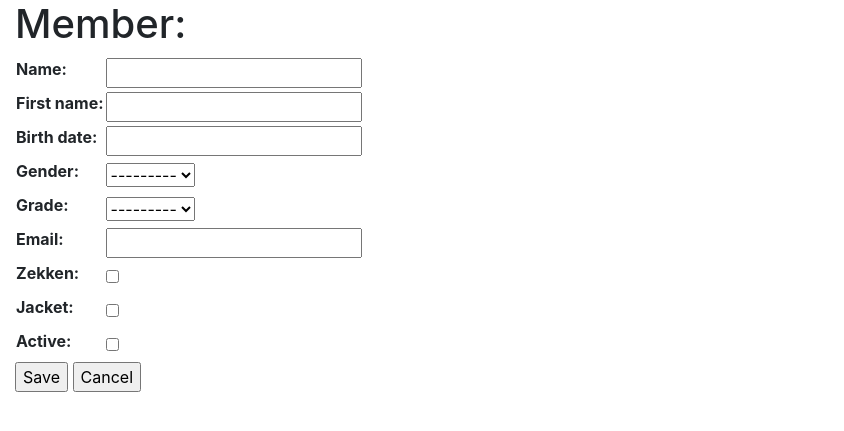
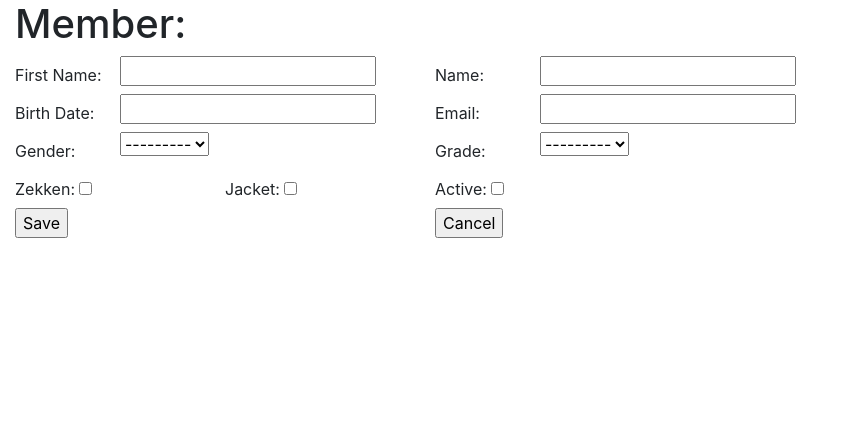
Before and after one commit to hanbei/kdmanager, a Django app: page /create/ in a window 1280 px wide. Shown: the part 56-487 px from the top of the page, without its empty margins (0-844 px from the left). Run offline with Django 3.2, Linux system fonts and the light colour scheme; the visitor is signed in with stand-in values (Sample User, id 1); some libraries are stand-ins or nearby versions.

Commit message:
Better member addition form

```diff
--- a/kader/templates/kader/member_form.html
+++ b/kader/templates/kader/member_form.html
@@ -5,12 +5,68 @@
     <div class="col-md-12">
         <h1>Member:</h1>
         <form action="" method="post">
-            <table>
-                {% csrf_token %}
-                {{ form.as_table }}
-            </table>
-            <input type="submit" value="Save"/>
-            <input type="submit" formnovalidate name="cancel" value="Cancel"/>
+            {% csrf_token %}
+            <div class="form-row">
+                {{ form.first_name.errors }}
+                <label class="col-form-label col-md-1" for="{{ form.first_name.id_for_label }}">First Name:</label>
+                <div class="col-md-3">
+                    {{ form.first_name }}
+                </div>
+                {{ form.name.errors }}
+                <label class="col-form-label col-md-1" for="{{ form.name.id_for_label }}">Name:</label>
+                <div class="col-md-3">
+                    {{ form.name }}
+                </div>
+            </div>
+            <div class="form-row">
+                {{ form.birth_date.errors }}
+                <label class="col-form-label col-md-1" for="{{ form.birth_date.id_for_label }}">Birth Date:</label>
+                <div class="col-md-3">
+                    {{ form.birth_date }}
+                </div>
+                {{ form.email.errors }}
+                <label class="col-form-label col-md-1" for="{{ form.email.id_for_label }}">Email:</label>
+                <div class="col-md-3">
+                    {{ form.email }}
+                </div>
+            </div>
+            <div class="form-row">
+                {{ form.gender.errors }}
+                <label class="col-form-label col-md-1" for="{{ form.gender.id_for_label }}">Gender:</label>
+                <div class="col-md-3">
+                    {{ form.gender }}
+                </div>
+                {{ form.grade.errors }}
+                <label class="col-form-label col-md-1" for="{{ form.grade.id_for_label }}">Grade:</label>
+                <div class="col-md-3">
+                    {{ form.grade }}
+                </div>
+            </div>
+            <div class="form-row">
+                <div class="col-md-2">
+                    {{ form.zekken.errors }}
+                    <label class="col-form-label" for="{{ form.zekken.id_for_label }}">Zekken:</label>
+                    {{ form.zekken }}
+                </div>
+                <div class="col-md-2">
+                    {{ form.jacket.errors }}
+                    <label class="col-form-label" for="{{ form.jacket.id_for_label }}">Jacket:</label>
+                    {{ form.jacket }}
+                </div>
+                <div class="col-md-2">
+                    {{ form.active.errors }}
+                    <label class="col-form-label" for="{{ form.active.id_for_label }}">Active:</label>
+                    {{ form.active }}
+                </div>
+            </div>
+            <div class="form-row">
+                <div class="col-md-4">
+                    <input type="submit" value="Save"/>
+                </div>
+                <div class="col-md-8">
+                    <input type="submit" formnovalidate name="cancel" value="Cancel"/>
+                </div>
+            </div>
         </form>
     </div>
 </div>
```
Also changed, not shown: kader/forms.py (+8 -8 lines).
